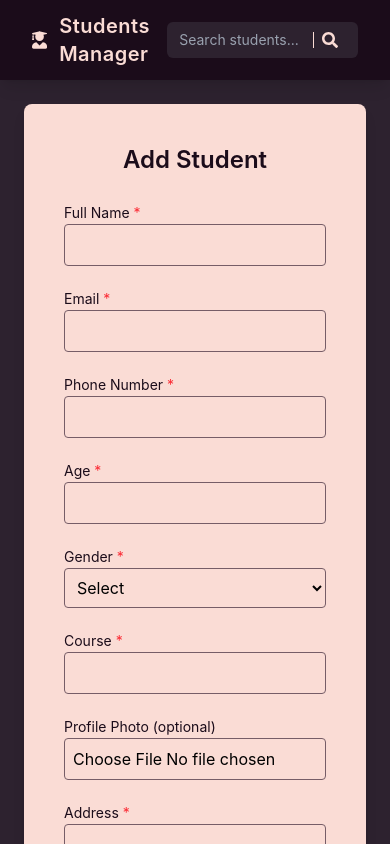
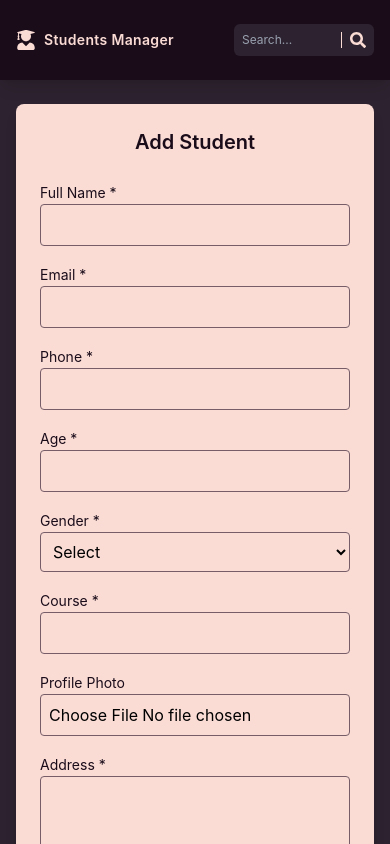
Before and after one commit to sartaza123/student-table, a React (Vite) app: page /add-student in a window 390 px wide. Shown: the top 844 px of the page. Built offline with nearby package versions, Linux system fonts and the light colour scheme.

Commit message:
responsive for all screen size

```diff
--- a/src/components/Header.jsx
+++ b/src/components/Header.jsx
@@ -2,25 +2,26 @@ import { FaUserGraduate, FaSearch } from "react-icons/fa";
 
 const Header = () => {
   return (
-    <header className="fixed w-full bg-[#1B0C1A] text-[#FADCD5] flex items-center justify-between px-8 py-4 shadow-lg h-20">
+    <header className="fixed top-0 w-full bg-[#1B0C1A] text-[#FADCD5] flex items-center justify-between px-4 sm:px-6 lg:px-8 py-4 shadow-lg h-20 z-50">
       {/* Logo + Title */}
-      <div className="flex items-center gap-3">
-        <FaUserGraduate size={26} />
-        <h1 className="text-xl font-semibold tracking-wide">
+      <div className="flex items-center gap-2 sm:gap-3">
+        <FaUserGraduate className="text-xl sm:text-2xl" />
+        <h1 className="text-sm sm:text-lg lg:text-xl font-semibold tracking-wide">
           Students Manager
         </h1>
       </div>
 
       {/* Search Bar */}
-      <div className="flex items-center bg-[#2D222F] px-3 py-2 rounded-md w-[300px]">
+      <div className="flex items-center bg-[#2D222F] px-2 sm:px-3 py-2 rounded-md w-[140px] sm:w-[220px] lg:w-[320px]">
         <input
           type="text"
-          placeholder="Search students..."
-          className="bg-transparent outline-none text-sm w-full placeholder:text-gray-400"
+          placeholder="Search..."
+          className="bg-transparent outline-none text-xs sm:text-sm w-full placeholder:text-gray-400"
         />
-        <div className="text-[#FADCD5] cursor-pointer border-l px-2">
+
+        <button className="text-[#FADCD5] cursor-pointer border-l pl-2 ml-2">
           <FaSearch />
-        </div>
+        </button>
       </div>
     </header>
   );
--- a/src/components/StudentTable.jsx
+++ b/src/components/StudentTable.jsx
@@ -9,7 +9,19 @@ const StudentTable = ({ students, handleDelete, handleEdit }) => {
   const [selectedId, setSelectedId] = useState(null);
 
   const downloadExcel = () => {
-    const worksheet = XLSX.utils.json_to_sheet(students);
+    const cleanData = students.map(
+      ({ id, photo, name, email, phone, age, gender, course, address }) => ({
+        name,
+        email,
+        phone,
+        age,
+        gender,
+        course,
+        address,
+      }),
+    );
+
+    const worksheet = XLSX.utils.json_to_sheet(cleanData);
     const workbook = XLSX.utils.book_new();
 
     XLSX.utils.book_append_sheet(workbook, worksheet, "Students");
@@ -18,31 +30,32 @@ const StudentTable = ({ students, handleDelete, handleEdit }) => {
   };
 
   return (
-    <div className="bg-[#FADCD5] p-6 rounded-lg shadow-lg overflow-x-hidden">
-      <div className="flex justify-between">
-        <h2 className="text-xl font-semibold text-[#1B0C1A] mb-4">
+    <div className="bg-[#FADCD5] p-4 sm:p-6 rounded-lg shadow-lg overflow-x-auto">
+      {/* Header */}
+      <div className="flex flex-col sm:flex-row sm:justify-between sm:items-center gap-3 mb-4">
+        <h2 className="text-lg sm:text-xl font-semibold text-[#1B0C1A]">
           Students List
         </h2>
-        <div className="flex gap-3">
+
+        <div className="flex flex-wrap gap-2">
           <Link to="/add-student">
-            <button className="text-xs flex gap-2 h-8 px-4 py-2 bg-[#4B2138] text-[#FADCD5] rounded-2xl cursor-pointer">
-              {" "}
-              <FaPlus className="" />
-              <h3 className="font-bold">Add Student</h3>
+            <button className="text-xs flex items-center gap-2 px-4 py-2 bg-[#4B2138] text-[#FADCD5] rounded-xl">
+              <FaPlus />
+              Add Student
             </button>
           </Link>
+
           <button
             onClick={downloadExcel}
-            className="text-xs flex gap-2 h-8 px-4 py-2 bg-[#4B2138] text-[#FADCD5] rounded-2xl cursor-pointer font-bold"
+            className="text-xs px-4 py-2 bg-[#4B2138] text-[#FADCD5] rounded-xl font-bold"
           >
             Download Excel
           </button>
         </div>
       </div>
 
-      {students.length === 0 ? (
-        <p className="text-center text-gray-600">No students added yet.</p>
-      ) : (
+      {/* Desktop Table */}
+      <div className="hidden md:block">
         <table className="w-full text-sm text-left border-collapse">
           <thead>
             <tr className="bg-[#4B2138] text-white">
@@ -58,16 +71,15 @@ const StudentTable = ({ students, handleDelete, handleEdit }) => {
           </thead>
 
           <tbody>
-            {students.map((student, index) => (
+            {students.map((student) => (
               <tr
-                key={index}
+                key={student.id}
                 className="border-b border-[#765D67] hover:bg-[#f3cfc7]"
               >
-                {/* Photo */}
                 <td className="p-3">
-                  {student.photo && student.photo instanceof File ? (
+                  {student.photo ? (
                     <img
-                      src={URL.createObjectURL(student.photo)}
+                      src={student.photo}
                       alt="profile"
                       className="w-10 h-10 rounded-full object-cover"
                     />
@@ -76,29 +88,17 @@ const StudentTable = ({ students, handleDelete, handleEdit }) => {
                   )}
                 </td>
 
-                {/* Name */}
                 <td className="px-3 py-2">{student.name}</td>
-
-                {/* Email */}
                 <td className="px-3 py-2">{student.email}</td>
-
-                {/* Phone */}
                 <td className="px-3 py-2">{student.phone}</td>
-
-                {/* Age */}
                 <td className="px-3 py-2">{student.age}</td>
-
-                {/* Gender */}
                 <td className="px-3 py-2">{student.gender}</td>
-
-                {/* Course */}
                 <td className="px-3 py-2">{student.course}</td>
 
-                {/* Actions */}
                 <td className="px-3 py-2 flex gap-3">
                   <button
                     onClick={() => handleEdit(student)}
-                    className="py-4 text-[#1B0C1A] hover:text-green-800"
+                    className="text-[#1B0C1A] hover:text-green-700"
                   >
                     <FaEdit />
                   </button>
@@ -108,7 +108,7 @@ const StudentTable = ({ students, handleDelete, handleEdit }) => {
                       setSelectedId(student.id);
                       setOpenDialog(true);
                     }}
-                    className="text-[#1B0C1A] hover:text-red-800"
+                    className="text-[#1B0C1A] hover:text-red-700"
                   >
                     <FaTrash />
                   </button>
@@ -117,7 +117,66 @@ const StudentTable = ({ students, handleDelete, handleEdit }) => {
             ))}
           </tbody>
         </table>
-      )}
+      </div>
+
+      {/* Mobile Card Layout */}
+      <div className="md:hidden flex flex-col gap-4">
+        {students.map((student) => (
+          <div key={student.id} className="bg-white p-4 rounded-lg shadow">
+            <div className="flex items-center gap-3 mb-3">
+              {student.photo ? (
+                <img
+                  src={student.photo}
+                  alt="profile"
+                  className="w-12 h-12 rounded-full object-cover"
+                />
+              ) : (
+                <div className="w-12 h-12 bg-gray-300 rounded-full"></div>
+              )}
+
+              <div>
+                <p className="font-semibold">{student.name}</p>
+                <p className="text-xs text-gray-500">{student.email}</p>
+              </div>
+            </div>
+
+            <div className="text-sm space-y-1">
+              <p>
+                <b>Phone:</b> {student.phone}
+              </p>
+              <p>
+                <b>Age:</b> {student.age}
+              </p>
+              <p>
+                <b>Gender:</b> {student.gender}
+              </p>
+              <p>
+                <b>Course:</b> {student.course}
+              </p>
+            </div>
+
+            <div className="flex gap-4 mt-3">
+              <button
+                onClick={() => handleEdit(student)}
+                className="text-green-700"
+              >
+                <FaEdit />
+              </button>
+
+              <button
+                onClick={() => {
+                  setSelectedId(student.id);
+                  setOpenDialog(true);
+                }}
+                className="text-red-700"
+              >
+                <FaTrash />
+              </button>
+            </div>
+          </div>
+        ))}
+      </div>
+
       <ConfirmDialog
         isOpen={openDialog}
         onClose={() => setOpenDialog(false)}
--- a/src/pages/AddStudents.jsx
+++ b/src/pages/AddStudents.jsx
@@ -22,14 +22,26 @@ const AddStudent = () => {
   const [error, setError] = useState("");
 
   const { addStudent, updateStudent } = useContext(StudentsContext);
-
   const navigate = useNavigate();
 
   const handleChange = (e) => {
     const { name, value, files } = e.target;
 
     if (name === "photo") {
-      setStudent({ ...student, photo: files[0] });
+      const file = files[0];
+
+      if (file) {
+        const reader = new FileReader();
+
+        reader.onloadend = () => {
+          setStudent((prev) => ({
+            ...prev,
+            photo: reader.result, // base64 string
+          }));
+        };
+
+        reader.readAsDataURL(file);
+      }
     } else {
       setStudent({ ...student, [name]: value });
     }
@@ -87,27 +99,23 @@ const AddStudent = () => {
       photo: null,
     });
 
-    console.log(finalStudent);
-
     navigate("/");
   };
 
   return (
-    <div className="min-h-screen  bg-[#2D222F] flex items-center justify-center p-6">
-      <div className="bg-[#FADCD5] w-full mt-20 max-w-4xl p-10 rounded-lg shadow-lg">
-        <h2 className="text-2xl font-semibold text-[#1B0C1A] mb-6 text-center">
+    <div className="min-h-screen bg-[#2D222F] flex items-center justify-center px-4 sm:px-6 py-10">
+      <div className="bg-[#FADCD5] w-full max-w-4xl mt-16 p-6 sm:p-10 rounded-lg shadow-lg">
+        <h2 className="text-xl sm:text-2xl font-semibold text-[#1B0C1A] mb-6 text-center">
           {editStudent ? "Edit Student" : "Add Student"}
         </h2>
 
         <form
+          className="grid grid-cols-1 md:grid-cols-2 gap-4 sm:gap-5"
           onSubmit={handleSubmit}
-          className="grid grid-cols-1 md:grid-cols-2 gap-5"
         >
           {/* Name */}
           <div>
-            <label className="text-sm text-[#1B0C1A]">
-              Full Name <span className="text-red-500">*</span>
-            </label>
+            <label className="text-sm text-[#1B0C1A]">Full Name *</label>
             <input
               type="text"
               name="name"
@@ -119,9 +127,7 @@ const AddStudent = () => {
 
           {/* Email */}
           <div>
-            <label className="text-sm text-[#1B0C1A]">
-              Email <span className="text-red-500">*</span>
-            </label>
+            <label className="text-sm text-[#1B0C1A]">Email *</label>
             <input
               type="email"
               name="email"
@@ -133,42 +139,36 @@ const AddStudent = () => {
 
           {/* Phone */}
           <div>
-            <label className="text-sm text-[#1B0C1A]">
-              Phone Number <span className="text-red-500">*</span>
-            </label>
+            <label className="text-sm text-[#1B0C1A]">Phone *</label>
             <input
               type="tel"
               name="phone"
               value={student.phone}
               onChange={handleChange}
-              className="w-full p-2 rounded border border-[#765D67] focus:border-[#4B2138] outline-none"
+              className="w-full p-2 rounded border border-[#765D67]"
             />
           </div>
 
           {/* Age */}
           <div>
-            <label className="text-sm text-[#1B0C1A]">
-              Age <span className="text-red-500">*</span>
-            </label>
+            <label className="text-sm text-[#1B0C1A]">Age *</label>
             <input
               type="number"
               name="age"
               value={student.age}
               onChange={handleChange}
-              className="w-full p-2 rounded border border-[#765D67] focus:border-[#4B2138] outline-none"
+              className="w-full p-2 rounded border border-[#765D67]"
             />
           </div>
 
           {/* Gender */}
           <div>
-            <label className="text-sm text-[#1B0C1A]">
-              Gender <span className="text-red-500">*</span>
-            </label>
+            <label className="text-sm text-[#1B0C1A]">Gender *</label>
             <select
               name="gender"
               value={student.gender}
               onChange={handleChange}
-              className="w-full p-2 rounded border border-[#765D67] focus:border-[#4B2138] outline-none"
+              className="w-full p-2 rounded border border-[#765D67]"
             >
               <option value="">Select</option>
               <option>Male</option>
@@ -179,44 +179,38 @@ const AddStudent = () => {
 
           {/* Course */}
           <div>
-            <label className="text-sm text-[#1B0C1A]">
-              Course <span className="text-red-500">*</span>
-            </label>
+            <label className="text-sm text-[#1B0C1A]">Course *</label>
             <input
               type="text"
               name="course"
               value={student.course}
               onChange={handleChange}
-              className="w-full p-2 rounded border border-[#765D67] focus:border-[#4B2138] outline-none"
+              className="w-full p-2 rounded border border-[#765D67]"
             />
           </div>
 
-          {/* Profile Photo */}
+          {/* Photo */}
           <div>
-            <label className="text-sm text-[#1B0C1A]">
-              Profile Photo (optional)
-            </label>
+            <label className="text-sm text-[#1B0C1A]">Profile Photo</label>
             <input
               type="file"
               name="photo"
               accept="image/*"
               onChange={handleChange}
-              className="w-full p-2 rounded border border-[#765D67]"
+              className="w-full p-2 border border-[#765D67] rounded"
             />
           </div>
 
           {/* Address */}
           <div className="md:col-span-2">
-            <label className="text-sm text-[#1B0C1A]">
-              Address <span className="text-red-500">*</span>
-            </label>
+            <label className="text-sm text-[#1B0C1A]">Address *</label>
             <textarea
               name="address"
               rows="3"
               value={student.address}
               onChange={handleChange}
-              className="w-full p-2 rounded border border-[#765D67] focus:border-[#4B2138] outline-none"
-            ></textarea>
+              className="w-full p-2 rounded border border-[#765D67]"
+            />
           </div>
 
           {error && (
@@ -225,10 +219,10 @@ const AddStudent = () => {
             </div>
           )}
 
-          <div className="md:col-span-2 flex justify-center gap-4 mt-4">
+          <div className="md:col-span-2 flex flex-col sm:flex-row justify-center gap-3 mt-4">
             <button
               type="submit"
-              className="bg-[#4B2138] text-white px-6 py-2 rounded hover:bg-[#6D3C52] transition"
+              className="bg-[#4B2138] text-white px-6 py-2 rounded hover:bg-[#6D3C52]"
             >
               {editStudent ? "Update Student" : "Add Student"}
             </button>
```
Also changed, not shown: src/context/StudentsContext.jsx (+19 -5 lines).
